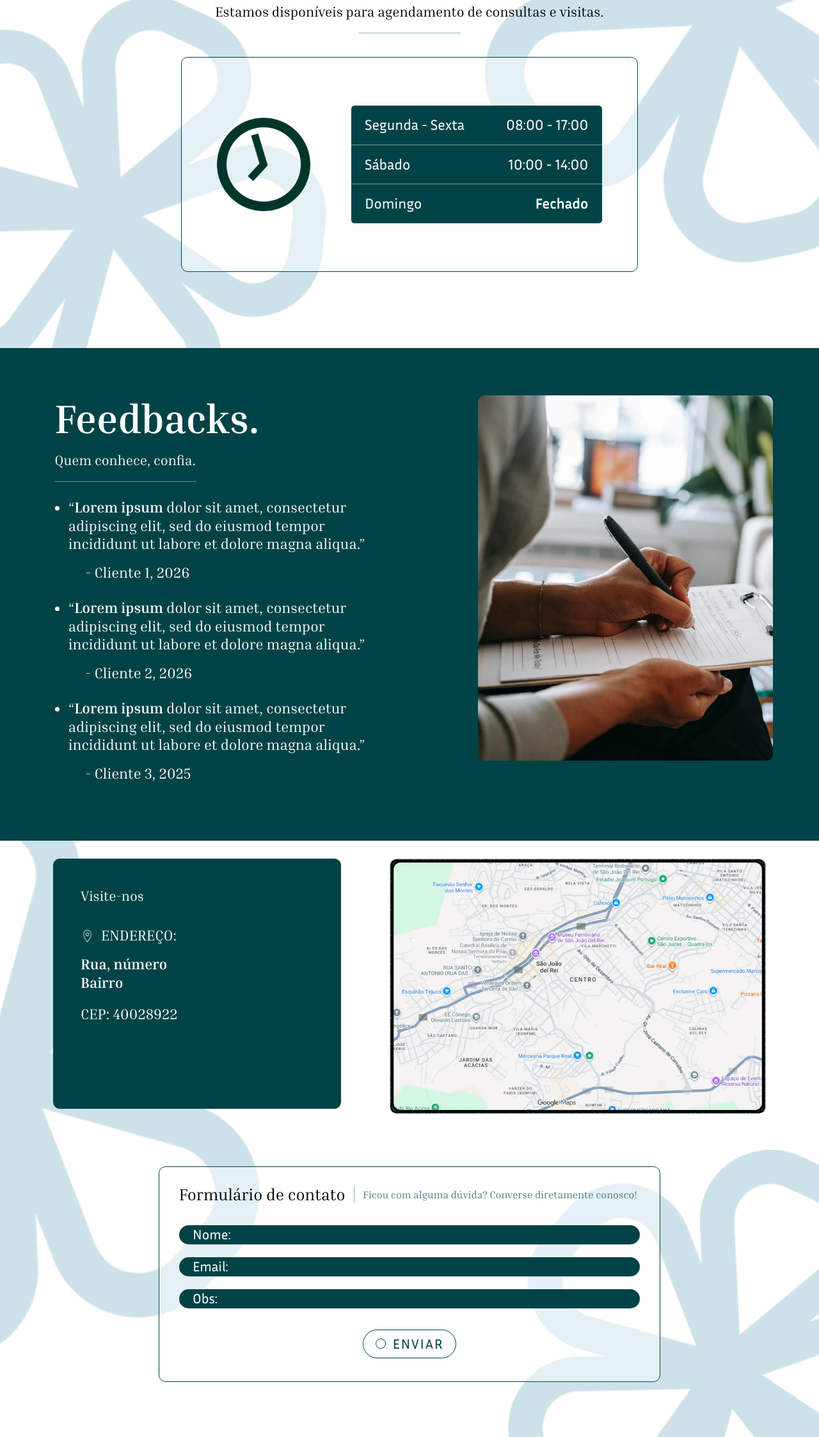
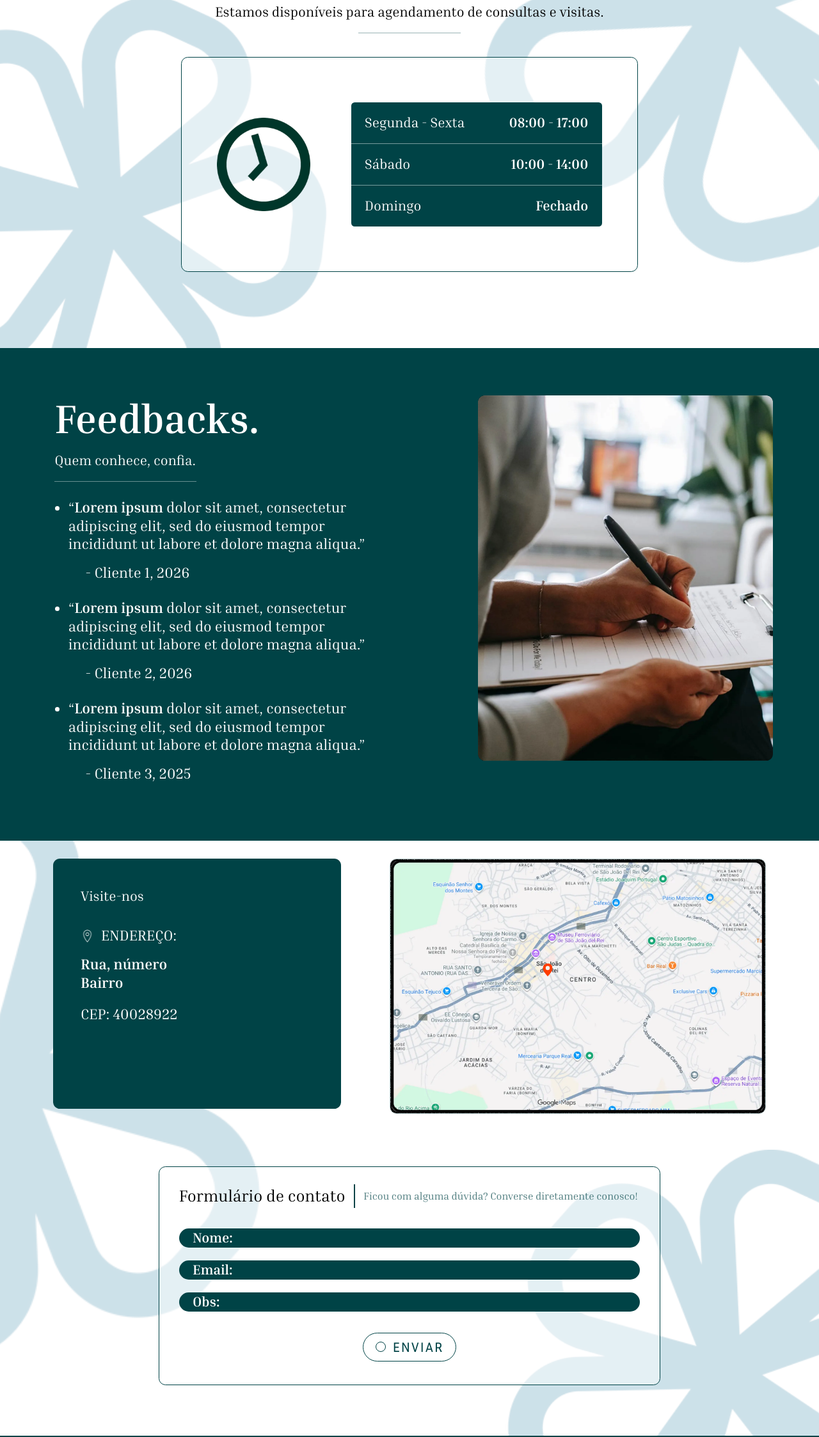
Before and after one commit to zeroplank/linked-ps-web-bruno-resende, a website: page index.html in a window 1280 px wide. Shown: the part 1680-3926 px from the top of the page at 64% size. Drawn offline with Linux system fonts and the light colour scheme.

Commit message:
fix: corrige tipografia da tabela e do formulário e adiciona o marcador do mapa
Pontos levantados na comparação com o layout:

- a tabela de horários usa fonte serifada, não sem serifa, com os horários em
  negrito, e 32px em vez dos 34px herdados do corpo
- os rótulos dos campos do formulário também são serifados e em negrito
- o traço entre o título e o subtítulo do formulário tem 1,76px de cobertura no
  layout, contra 1px das demais linhas finas, e passa a 2px sólidos
- o marcador vermelho do mapa não veio na exportação e foi desenhado em SVG,
  posicionado nas coordenadas medidas no layout

```diff
--- a/index.html
+++ b/index.html
@@ -100,20 +100,20 @@
              alt=""
              width="440" height="440"
              loading="lazy">
-        <table class="w-full max-w-[36.75rem] rounded-lg bg-brand text-surface">
+        <table class="w-full max-w-[36.75rem] rounded-lg bg-brand text-ui text-surface">
           <caption class="sr-only">Horários de atendimento</caption>
-          <tbody class="font-sans">
+          <tbody>
             <tr class="border-b border-surface-muted">
-              <th class="whitespace-nowrap px-8 py-6 text-left font-normal" scope="row">Segunda - Sexta</th>
-              <td class="whitespace-nowrap px-8 py-6 text-right">08:00 - 17:00</td>
+              <th class="whitespace-nowrap px-8 py-8 text-left font-normal" scope="row">Segunda - Sexta</th>
+              <td class="whitespace-nowrap px-8 py-8 text-right font-bold">08:00 - 17:00</td>
             </tr>
             <tr class="border-b border-surface-muted">
-              <th class="whitespace-nowrap px-8 py-6 text-left font-normal" scope="row">Sábado</th>
-              <td class="whitespace-nowrap px-8 py-6 text-right">10:00 - 14:00</td>
+              <th class="whitespace-nowrap px-8 py-8 text-left font-normal" scope="row">Sábado</th>
+              <td class="whitespace-nowrap px-8 py-8 text-right font-bold">10:00 - 14:00</td>
             </tr>
             <tr>
-              <th class="whitespace-nowrap px-8 py-6 text-left font-normal" scope="row">Domingo</th>
-              <td class="whitespace-nowrap px-8 py-6 text-right font-bold">Fechado</td>
+              <th class="whitespace-nowrap px-8 py-8 text-left font-normal" scope="row">Domingo</th>
+              <td class="whitespace-nowrap px-8 py-8 text-right font-bold">Fechado</td>
             </tr>
           </tbody>
         </table>
@@ -172,7 +172,7 @@
       </div>
     </section>
 
-    <section id="contato" aria-labelledby="contato-titulo" class="flores-contato relative overflow-hidden px-gutter pt-[2.625rem] pb-[8.125rem]">
+    <section id="contato" aria-labelledby="contato-titulo" class="flores-contato relative overflow-hidden px-gutter pt-[2.625rem] pb-[7.5rem]">
       <h2 id="contato-titulo" class="sr-only">Contato</h2>
 
       <div class="flex flex-col items-center gap-10 lg:flex-row lg:items-start lg:justify-center lg:gap-[7.125rem]">
@@ -195,7 +195,7 @@
           </a>
         </div>
 
-        <a class="block w-full max-w-[55.0625rem] overflow-hidden rounded-2xl border border-brand/30 transition-opacity hover:opacity-90"
+        <a class="relative block w-full max-w-[55.0625rem] overflow-hidden rounded-2xl border border-brand/30 transition-opacity hover:opacity-90"
            href="https://www.google.com/maps/search/?api=1&amp;query=40028-922"
            target="_blank"
            rel="noopener">
@@ -203,13 +203,17 @@
                alt="Mapa com a localização do consultório no centro da cidade."
                width="1770" height="1202"
                loading="lazy">
+          <svg class="marcador" viewBox="0 0 24 32" aria-hidden="true">
+            <path d="M12 0C5.4 0 0 5.4 0 12c0 8.4 12 20 12 20s12-11.6 12-20C24 5.4 18.6 0 12 0z" fill="#ff3d00"></path>
+            <circle cx="12" cy="11.5" r="5" fill="#f5f3f3"></circle>
+          </svg>
         </a>
       </div>
 
       <form class="card mx-auto mt-[7.6875rem] w-full max-w-[73.5rem] px-8 pt-10 pb-[3.375rem] lg:px-[2.875rem]" novalidate>
         <div class="flex flex-wrap items-center gap-5">
           <h3 class="font-serif text-lead">Formulário de contato</h3>
-          <span class="hidden h-10 w-px bg-brand/40 lg:block" aria-hidden="true"></span>
+          <span class="hidden h-[3.4375rem] w-[2px] bg-brand lg:block" aria-hidden="true"></span>
           <p class="font-serif text-note text-brand/70">Ficou com alguma dúvida? Converse diretamente conosco!</p>
         </div>
 
--- a/src/input.css
+++ b/src/input.css
@@ -56,8 +56,8 @@
   --text-button--letter-spacing: 0.08em;
   --text-subtitle: 2rem;
   --text-subtitle--line-height: 1.5;
-  --text-field: 2rem;
-  --text-field--line-height: 1;
+  --text-ui: 2rem;
+  --text-ui--line-height: 1;
   --text-note: 1.5rem;
   --text-note--line-height: 1.5;
   --text-rodape: 2.5rem;
@@ -196,12 +196,20 @@
     height: 65.625rem;
   }
 
+  .marcador {
+    position: absolute;
+    left: 42%;
+    top: 46.2%;
+    width: 2.61%;
+    transform: translate(-50%, -100%);
+  }
+
   .campo {
-    @apply flex h-[2.8125rem] items-center gap-4 rounded-full bg-brand px-8 font-sans text-field text-surface;
+    @apply flex h-[2.8125rem] items-center gap-4 rounded-full bg-brand px-8 font-serif font-bold text-ui text-surface;
   }
 
   .campo input {
-    @apply w-full bg-transparent text-surface outline-none;
+    @apply w-full bg-transparent font-normal text-surface outline-none;
   }
 
   .rodape-titulo {
```
Also changed, not shown: dist/output.css.
